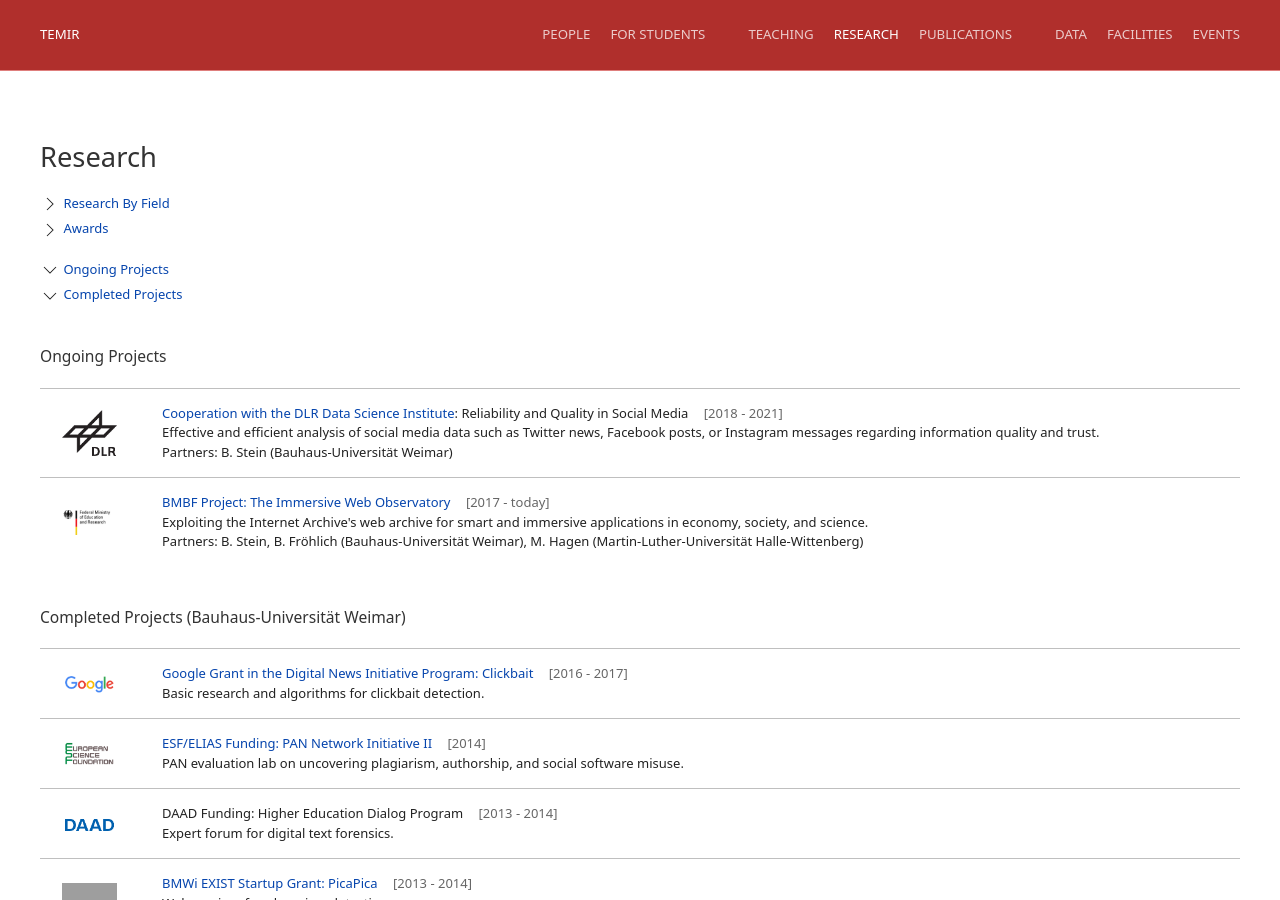
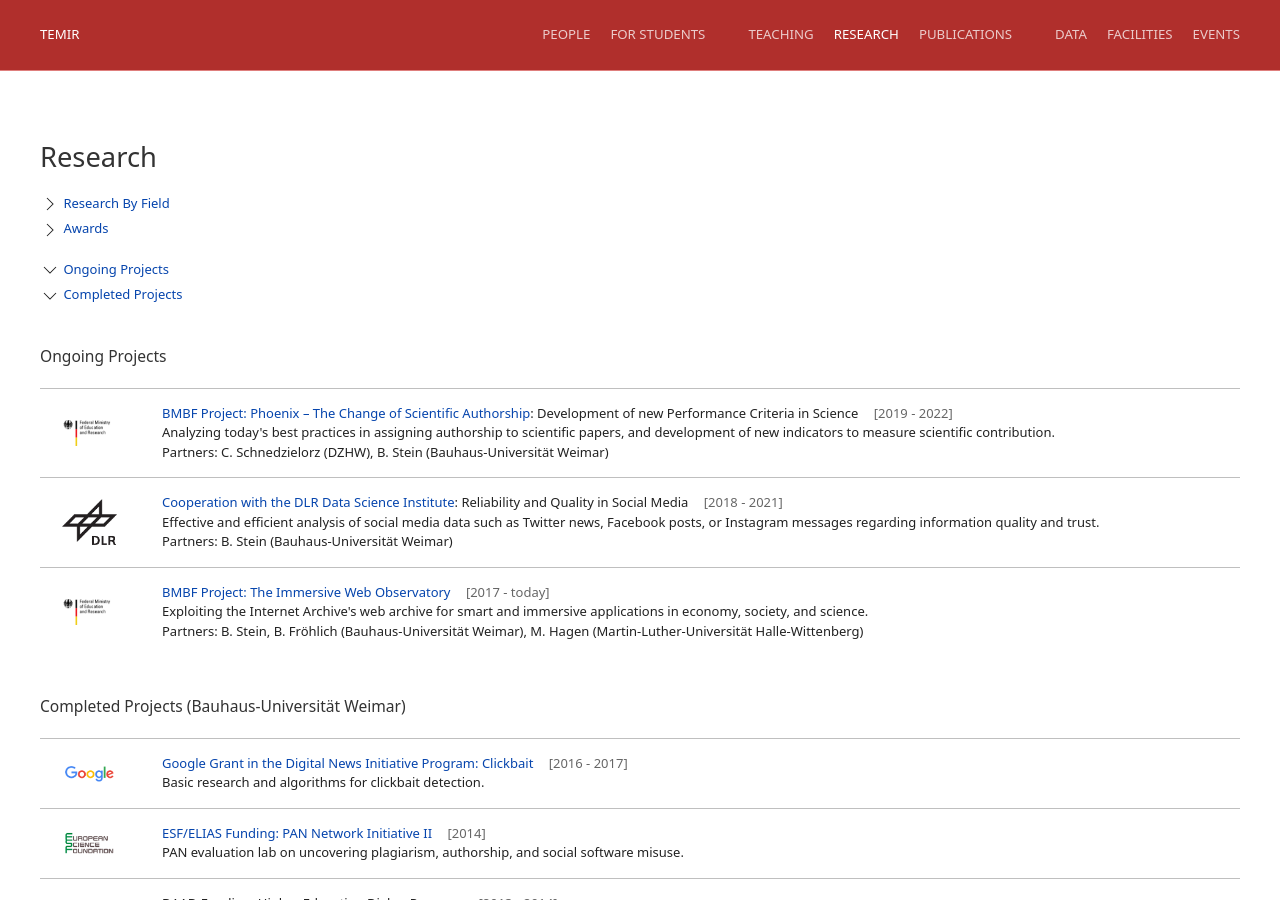
Before and after one commit to temir-org/temir-org.github.io, a Jekyll site: the page built from research.html, in a window 1280 px wide and 900 px high. Built offline with Jekyll 4.4.1, drawn with Linux system fonts in a browser that asks for light colours; grey boxes are pictures that could not be loaded.

Commit message:
Update research.html

```diff
--- a/research.html
+++ b/research.html
@@ -23,10 +23,21 @@ description: Research Overview
         <div class="webis-list">
             <h3 class="uk-heading-small"><a id="ongoing-projects" class="anchor"></a>Ongoing Projects</h3>
 
+            <div id="phoenix" class="entry">
+                <div class="image"><img src="funded-projects/img/bmbf-logo.png" alt="BMBF" /></div>
+                <div class="description">
+                    <a href="https://webis.de/research/science-studies.html">BMBF Project: Phoenix &ndash; The Change of Scientific Authorship</a>:
+                    Development of new Performance Criteria in Science
+                    <span class="date">[2019 - 2022]</span><br>
+                    Analyzing today's best practices in assigning authorship to scientific papers, and development of new indicators to measure scientific contribution.<br>
+                    Partners: C. Schnedzielorz (DZHW), B. Stein (Bauhaus-Universität Weimar) <br>
+                </div>
+            </div>
+
             <div id="dlr-social-media" class="entry">
                 <div class="image"><img src="funded-projects/img/dlr-logo.png" alt="DLR" /></div>
                 <div class="description">
-                    <a href="https://www.dlr.de/dw/en/desktopdefault.aspx/tabid-12919" target="_blank">Cooperation with the DLR Data Science Institute</a>:
+                    <a href="https://www.dlr.de/dw/en/desktopdefault.aspx/tabid-12919">Cooperation with the DLR Data Science Institute</a>:
                     Reliability and Quality in Social Media
                     <span class="date">[2018 - 2021]</span><br>
                     Effective and efficient analysis of social media data such as Twitter news, Facebook posts, or
@@ -38,7 +49,7 @@ description: Research Overview
             <div id="immersive-web-observatory" class="entry">
                 <div class="image"><img src="funded-projects/img/bmbf-logo.png" alt="BMBF" /></div>
                 <div class="description">
-                    <a href="https://webis.de/research/web-archive.html" target="_blank">BMBF Project: The Immersive Web Observatory</a>
+                    <a href="https://webis.de/research/web-archive.html">BMBF Project: The Immersive Web Observatory</a>
                     <span class="date">[2017 - today]</span><br>
                     Exploiting the Internet Archive's web archive for smart and immersive applications in economy,
                     society, and science. <br>
```
